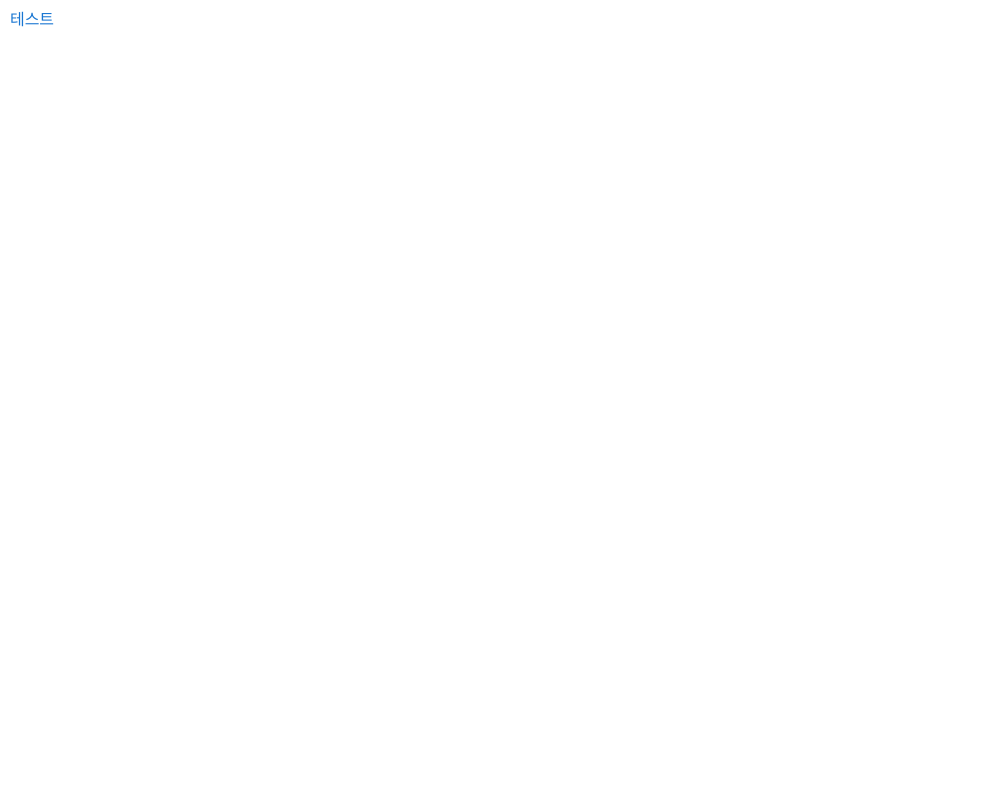
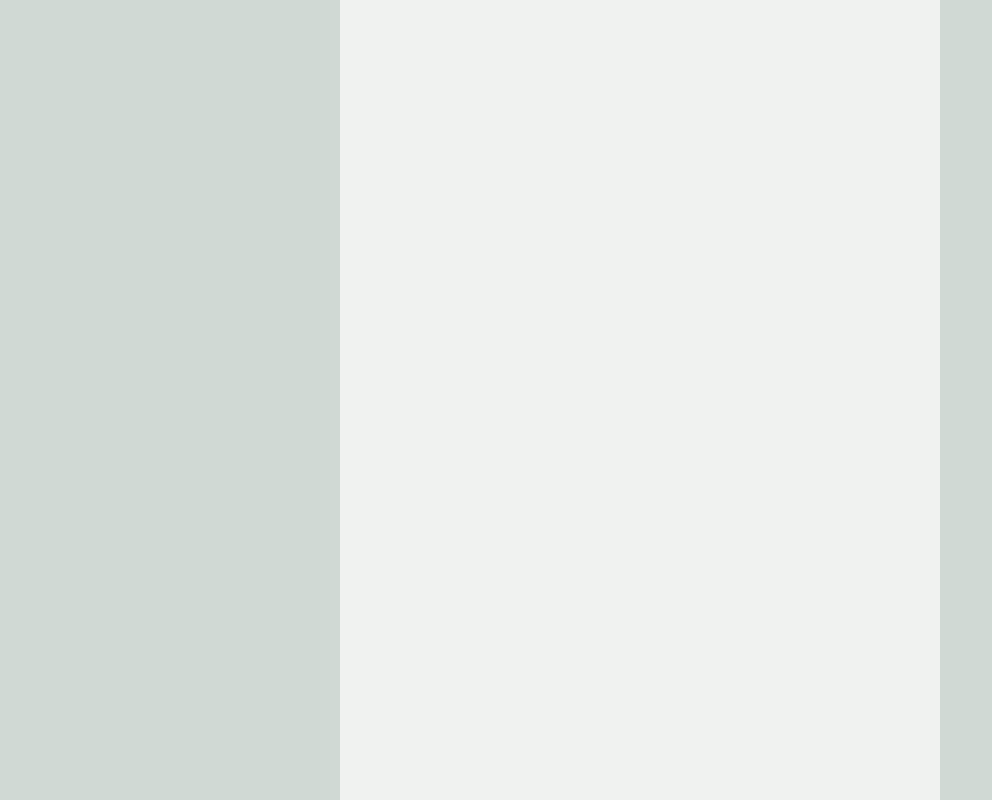
Before and after one commit to Hyun-h/wedding-invitation-card, a React (Vite) app: page / in a window 1280 px wide. Shown: the top 800 px of the page, without its empty margins (0-992 px from the left). Built offline with nearby package versions, Linux system fonts and the light colour scheme.

Commit message:
feat: 페이지 템플릿 생성

```diff
--- a/src/App.tsx
+++ b/src/App.tsx
@@ -1,12 +1,16 @@
-import { Button, Typography } from "@mui/material";
+import { Box } from "@mui/material";
+import Container from "./style/layout/Container";
+import Wrapper from "./style/layout/Wrapper";
 
 function App() {
   return (
-    <>
-      <Button>
-        <Typography>테스트</Typography>
-      </Button>
-    </>
+    <Container>
+      <Wrapper>
+        <Box height={1000}></Box>
+        <Box height={1000}></Box>
+        <Box height={1000}></Box>
+      </Wrapper>
+    </Container>
   );
 }
 
--- a/src/main.tsx
+++ b/src/main.tsx
@@ -8,7 +8,7 @@ import "@fontsource/nanum-pen-script";
 // MUI
 import { ThemeProvider } from "@mui/material/styles";
 import { CssBaseline } from "@mui/material";
-import theme from "./theme";
+import theme from "./style/theme.ts";
 
 import App from "./App.tsx";
 
--- /dev/null
+++ b/src/style/layout/Container.tsx
@@ -0,0 +1,12 @@
+import { Stack } from "@mui/material";
+import { ReactChildren } from "../../types/style";
+
+function Container({ children }: ReactChildren) {
+  return (
+    <Stack justifyContent="center" alignItems="center" bgcolor="#D0D9D4">
+      {children}
+    </Stack>
+  );
+}
+
+export default Container;
--- /dev/null
+++ b/src/style/layout/Wrapper.tsx
@@ -0,0 +1,24 @@
+import { Stack, useTheme, useMediaQuery } from "@mui/material";
+import { ReactChildren } from "../../types/style";
+
+function Wrapper({ children }: ReactChildren) {
+  const theme = useTheme();
+  const isSmallScreen = useMediaQuery(theme.breakpoints.down("sm"));
+
+  return (
+    <Stack
+      bgcolor="#F0F2F0"
+      direction="column"
+      justifyContent="center"
+      alignItems="center"
+      gap={2}
+      padding={2}
+      minWidth={isSmallScreen ? "100vw" : 600}
+      overflow="hidden"
+    >
+      {children}
+    </Stack>
+  );
+}
+
+export default Wrapper;
--- a/src/theme.ts
+++ b/src/style/theme.ts
@@ -1,6 +1,11 @@
 import { createTheme } from "@mui/material/styles";
 
 const theme = createTheme({
+  palette: {
+    text: {
+      primary: "#0A0A0A",
+    },
+  },
   typography: {
     fontFamily: ["Noto Sans Kr", "sans-serif"].join(","),
   },
--- /dev/null
+++ b/src/types/style.ts
@@ -0,0 +1,5 @@
+import { ReactNode } from "react";
+
+export interface ReactChildren {
+  children: ReactNode;
+}
```
